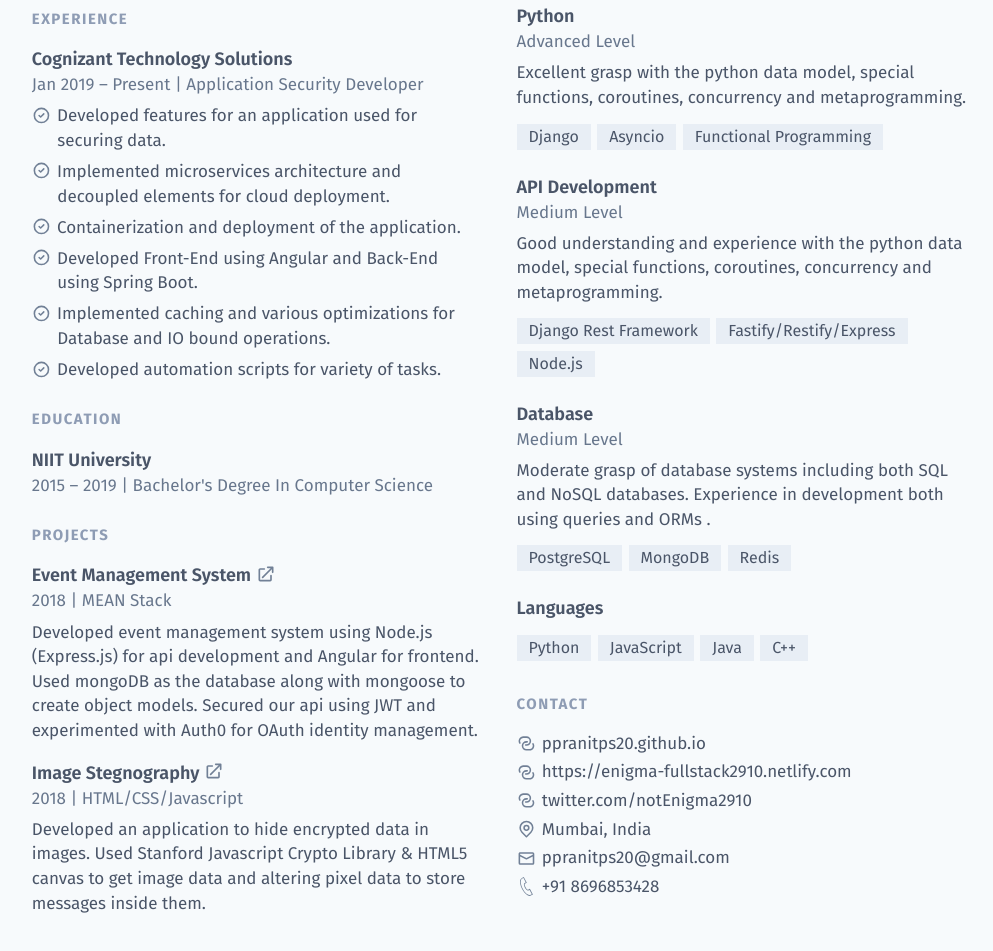
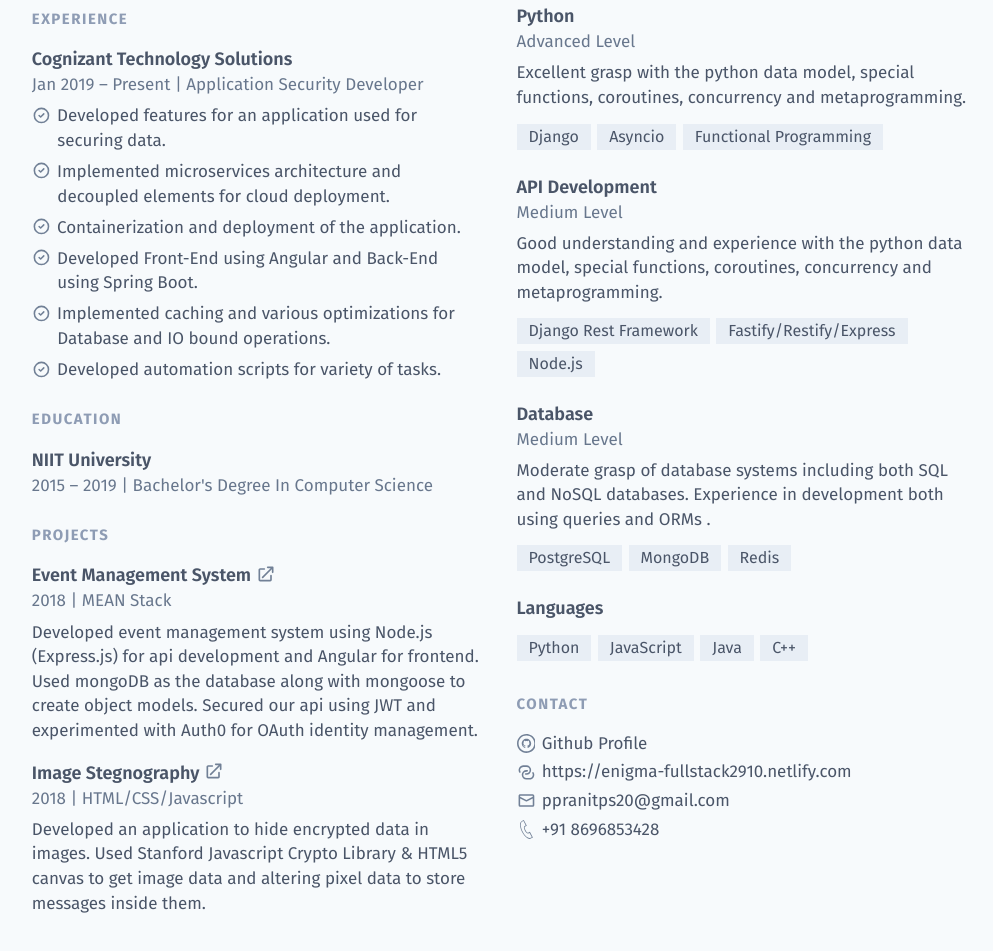
Before and after one commit to ppranitps20/My-Resume, a website: page public/index.html in a window 1280 px wide. Shown: the part 419-1370 px from the top of the page, without its empty margins (141-1134 px from the left). Drawn offline with Linux system fonts and the light colour scheme.

Commit message:
removed twitter and contact

```diff
--- a/public/index.html
+++ b/public/index.html
@@ -356,12 +356,13 @@
             <section class="mb-4 col-break-avoid">
               <ul>
                 <li class="mt-1 pl-7 text-md text-gray-700 leading-normal">
-                  <a href="//ppranitps20.github.io" class="group"><svg class="w-4.5 h-4.5 inline -ml-7 mr-1.5 -mt-0.5"
+                  <a href="//ppranitps20.github.io" class="group">
+                    <svg class="w-4.5 h-4.5 inline -ml-7 mr-1.5 -mt-0.5"
                       xmlns="http://www.w3.org/2000/svg" viewBox="0 0 24 24">
                       <path
                         class="text-gray-600 group-hover:text-gray-700 change-color-fast print:text-gray-900 fill-current"
-                        d="M19.48 13.03A4 4 0 0 1 16 19h-4a4 4 0 1 1 0-8h1a1 1 0 0 0 0-2h-1a6 6 0 1 0 0 12h4a6 6 0 0 0 5.21-8.98L21.2 12a1 1 0 1 0-1.72 1.03zM4.52 10.97A4 4 0 0 1 8 5h4a4 4 0 1 1 0 8h-1a1 1 0 0 0 0 2h1a6 6 0 1 0 0-12H8a6 6 0 0 0-5.21 8.98l.01.02a1 1 0 1 0 1.72-1.03z" />
-                      </svg>ppranitps20.github.io</a>
+                        d="M12 2c5.514 0 10 4.486 10 10s-4.486 10-10 10-10-4.486-10-10 4.486-10 10-10zm0-2c-6.627 0-12 5.373-12 12s5.373 12 12 12 12-5.373 12-12-5.373-12-12-12zm0 6c-3.313 0-6 2.686-6 6 0 2.651 1.719 4.9 4.104 5.693.3.056.396-.13.396-.289v-1.117c-1.669.363-2.017-.707-2.017-.707-.272-.693-.666-.878-.666-.878-.544-.373.041-.365.041-.365.603.042.92.619.92.619.535.917 1.403.652 1.746.499.054-.388.209-.652.381-.802-1.333-.152-2.733-.667-2.733-2.965 0-.655.234-1.19.618-1.61-.062-.153-.268-.764.058-1.59 0 0 .504-.161 1.65.615.479-.133.992-.199 1.502-.202.51.002 1.023.069 1.503.202 1.146-.776 1.648-.615 1.648-.615.327.826.121 1.437.06 1.588.385.42.617.955.617 1.61 0 2.305-1.404 2.812-2.74 2.96.216.186.412.551.412 1.111v1.646c0 .16.096.347.4.288 2.383-.793 4.1-3.041 4.1-5.691 0-3.314-2.687-6-6-6z" />
+                      </svg>Github Profile</a>
                 </li>
                 <li class="mt-1 pl-7 text-md text-gray-700 leading-normal">
                   <a href="https://enigma-fullstack2910.netlify.com<" class="group"><svg
@@ -371,22 +372,6 @@
                         class="text-gray-600 group-hover:text-gray-700 change-color-fast print:text-gray-900 fill-current"
                         d="M19.48 13.03A4 4 0 0 1 16 19h-4a4 4 0 1 1 0-8h1a1 1 0 0 0 0-2h-1a6 6 0 1 0 0 12h4a6 6 0 0 0 5.21-8.98L21.2 12a1 1 0 1 0-1.72 1.03zM4.52 10.97A4 4 0 0 1 8 5h4a4 4 0 1 1 0 8h-1a1 1 0 0 0 0 2h1a6 6 0 1 0 0-12H8a6 6 0 0 0-5.21 8.98l.01.02a1 1 0 1 0 1.72-1.03z" />
                       </svg>https://enigma-fullstack2910.netlify.com</a>
-                </li>
-                <li class="mt-1 pl-7 text-md text-gray-700 leading-normal">
-                  <a href="//twitter.com/notEnigma2910" class="group"><svg
-                      class="w-4.5 h-4.5 inline -ml-7 mr-1.5 -mt-0.5" xmlns="http://www.w3.org/2000/svg"
-                      viewBox="0 0 24 24">
-                      <path
-                        class="text-gray-600 group-hover:text-gray-700 change-color-fast print:text-gray-900 fill-current"
-                        d="M19.48 13.03A4 4 0 0 1 16 19h-4a4 4 0 1 1 0-8h1a1 1 0 0 0 0-2h-1a6 6 0 1 0 0 12h4a6 6 0 0 0 5.21-8.98L21.2 12a1 1 0 1 0-1.72 1.03zM4.52 10.97A4 4 0 0 1 8 5h4a4 4 0 1 1 0 8h-1a1 1 0 0 0 0 2h1a6 6 0 1 0 0-12H8a6 6 0 0 0-5.21 8.98l.01.02a1 1 0 1 0 1.72-1.03z" />
-                      </svg>twitter.com/notEnigma2910</a>
-                </li>
-                <li class="mt-1 pl-7 text-md text-gray-700 leading-normal">
-                  <svg class="w-4.5 h-4.5 inline -ml-7 mr-1.5 -mt-0.5" xmlns="http://www.w3.org/2000/svg"
-                    viewBox="0 0 24 24">
-                    <path class="text-gray-600 print:text-gray-900 fill-current"
-                      d="M5.64 16.36a9 9 0 1 1 12.72 0l-5.65 5.66a1 1 0 0 1-1.42 0l-5.65-5.66zm11.31-1.41a7 7 0 1 0-9.9 0L12 19.9l4.95-4.95zM12 14a4 4 0 1 1 0-8 4 4 0 0 1 0 8zm0-2a2 2 0 1 0 0-4 2 2 0 0 0 0 4z" />
-                    </svg>Mumbai, India
                 </li>
                 <li class="mt-1 pl-7 text-md text-gray-700 leading-normal">
                   <svg class="w-4.5 h-4.5 inline -ml-7 mr-1.5 -mt-0.5" xmlns="http://www.w3.org/2000/svg"
```
